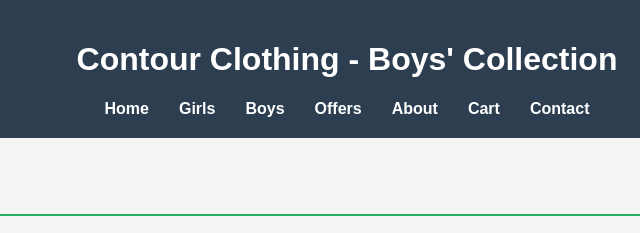
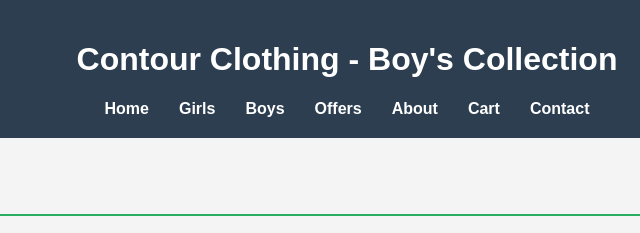
Before and after one commit to thanes0804/website, a plain HTML site: page boys.html in a window 1280 px wide. Shown: the top 233 px of the page, 293-933 px from the left. Drawn offline with Linux system fonts and the light colour scheme.

Commit message:
Update boys.html

```diff
--- a/boys.html
+++ b/boys.html
@@ -24,7 +24,7 @@
 </head>
 <body>
     <header>
-        <h1>Contour Clothing - Boys' Collection</h1>
+        <h1>Contour Clothing - Boy's Collection</h1>
         <nav>
             <ul>
                 <li><a href="index.html">Home</a></li>
```
